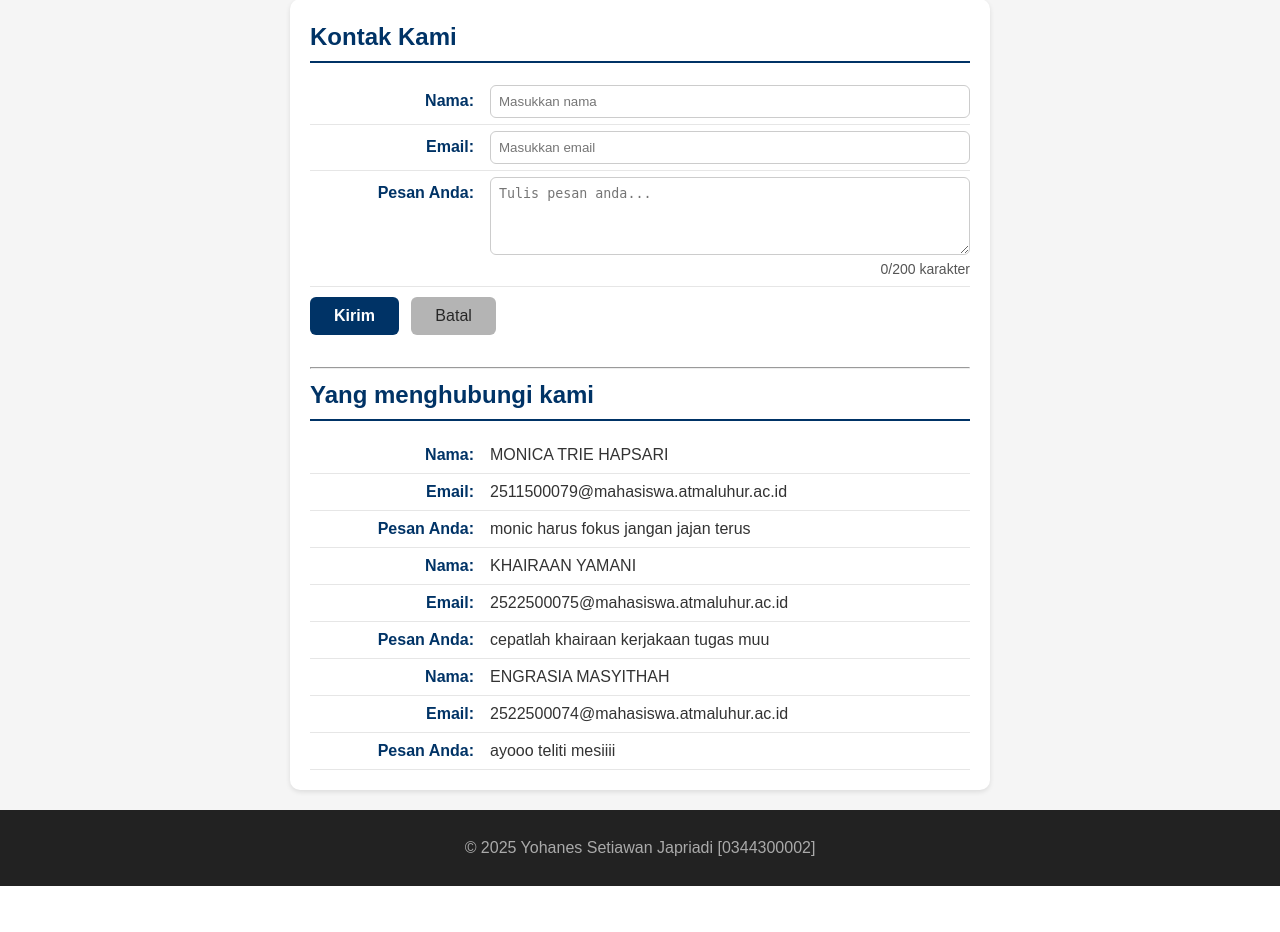
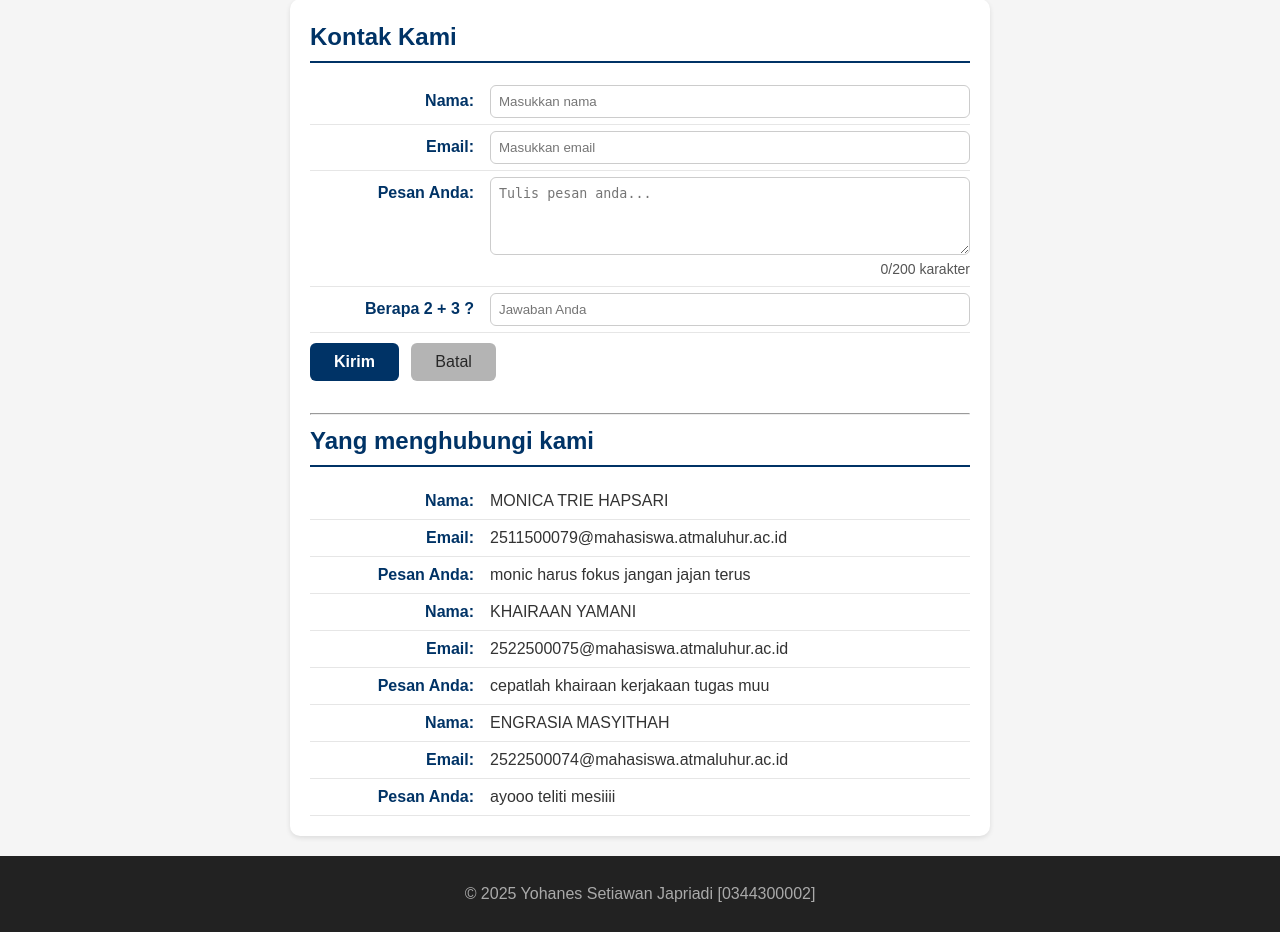
Before and after one commit to 2522500074-cmyk/2522500074-pwd-si1-2526o, a PHP site: page /pertemuan-11/index.php in a window 1280 px wide. Shown: the part 1558-2490 px from the top of the page. Before the commit the page ends 2444 px from the top, so only its background shows below. Run offline with PHP 8.4, Linux system fonts and the light colour scheme; data comes from the database, SQL or seed files in the repository.

Commit message:
menambahkan label captcha di index.php

```diff
--- a/pertemuan-11/index.php
+++ b/pertemuan-11/index.php
@@ -152,6 +152,11 @@ require_once __DIR__ . '/fungsi.php';
           <small id="charCount">0/200 karakter</small>
         </label>
 
+        <label for="captcha"><span>Berapa 2 + 3 ?</span>
+            <input type="text" id="captcha" name="captcha"
+              placeholder="Jawaban Anda" required>
+          </label>
+
         <button type="submit">Kirim</button>
         <button type="reset">Batal</button>
       </form>
```
Also changed, not shown: pertemuan-11/README.md.
